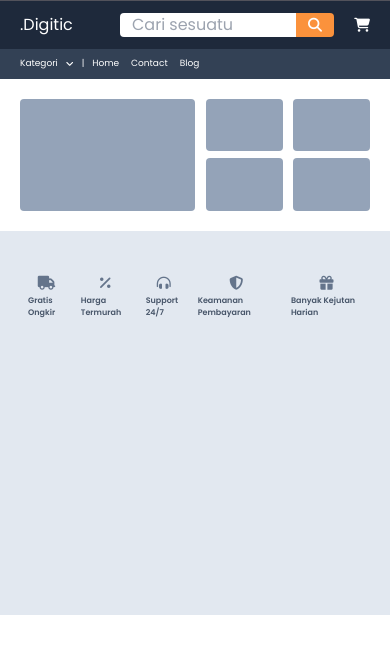
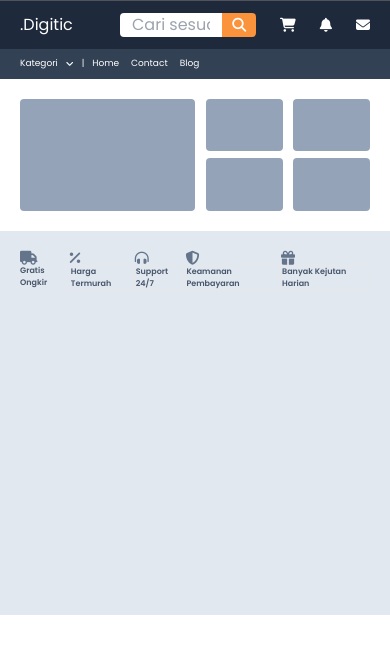
Before and after one commit to Rosamdani/E-Commerce, a website: page index.html in a window 390 px wide. Shown: the part 19-672 px from the top of the page. Drawn offline with Linux system fonts and the light colour scheme.

Commit message:
Fix responsive

```diff
--- a/index.html
+++ b/index.html
@@ -61,7 +61,7 @@
       </div>
 
       <!-- Pencarian -->
-      <div class="kanan flex space-x-5 max-h-fit w-[250px] md:w-[400px] items-center">
+      <div class="kanan flex space-x-6 max-h-fit w-[250px] md:w-[400px] items-center">
         <div class="search-box flex items-center rounded overflow-hidden w-full max-h-fit">
           <input type="text" class="outline-none input border-none text-black px-3 py-1 h-6 md:h-10 w-[100%]"
             placeholder="Cari sesuatu">
@@ -71,6 +71,14 @@
         <a href class="chart py-2 relative">
           <!-- <div class="absolute -top-2 -right-3 px-[9px] py-[1px] rounded-full bg-red-500 text-white text-sm">1</div> -->
           <i class="fas fa-shopping-cart text-white text-sm md:text-xl"></i>
+        </a>
+        <a href class="chart py-2 relative">
+          <!-- <div class="absolute -top-2 -right-3 px-[9px] py-[1px] rounded-full bg-red-500 text-white text-sm">1</div> -->
+          <i class="fa-solid fa-bell text-white text-sm md:text-xl"></i>
+        </a>
+        <a href class="chart py-2 relative">
+          <!-- <div class="absolute -top-2 -right-3 px-[9px] py-[1px] rounded-full bg-red-500 text-white text-sm">1</div> -->
+          <i class="fa-solid fa-envelope text-white text-sm md:text-xl"></i>
         </a>
       </div>
     </div>
@@ -106,44 +114,44 @@
     </div>
   </div>
 
-  <div class="w-full h-96 bg-slate-200 px-5 lg:px-28 py-10">
+  <div class="w-full h-96 bg-slate-200 px-5 lg:px-28 py-5 lg:py-10">
 
     <!-- Promosi fitur -->
     <div class="w-full flex justify-between">
 
       <!-- Konten promosi -->
-      <div class="flex flex-col lg:flex-row space-x-2">
-        <center><i class="fas fa-truck text-slate-500 text-sm lg:text-3xl"></i></center>
-        <div class="detail flex flex-col justify-center">
-          <p class="text-[8px] lg:text-xl font-semibold text-slate-600">Gratis Ongkir</p>
+      <div class="flex flex-col lg:flex-row lg:space-x-2">
+        <i class="fa-solid fa-truck text-slate-500 text-sm md:text-3xl"></i>
+        <div class="detail flex flex-col">
+          <p class="text-[8px] md:text-xl font-semibold text-slate-600">Gratis Ongkir</p>
           <p class="lg:text-sm text-slate-400 hidden lg:block">Semua produk dibawah 100K</p>
         </div>
       </div>
-      <div class="flex flex-col lg:flex-row space-x-2">
-        <center><i class="fa -solid fa-percent text-slate-500 text-sm lg:text-3xl"></i></center>
-        <div class="detail flex flex-col justify-center">
-          <p class="text-[8px] lg:text-xl font-semibold text-slate-600">Harga Termurah</p>
+      <div class="flex flex-col lg:flex-row lg:space-x-2">
+        <i class="fa-solid fa-percent text-slate-500 text-sm md:text-3xl"></i>
+        <div class="detail flex flex-col border max-w-fit">
+          <p class="text-[8px] md:text-xl font-semibold text-slate-600">Harga Termurah</p>
           <p class="lg:text-sm text-slate-400 hidden lg:block">Semua produk dibawah 100K</p>
         </div>
       </div>
-      <div class="flex flex-col lg:flex-row space-x-2">
-        <center><i class="fa-solid fa-headphones-simple text-slate-500 text-sm lg:text-3xl"></i></center>
-        <div class="detail flex flex-col justify-center">
-          <p class="text-[8px] lg:text-xl font-semibold text-slate-600">Support 24/7</p>
+      <div class="flex flex-col lg:flex-row lg:space-x-2">
+        <i class="fa-solid fa-headphones-simple text-slate-500 text-sm md:text-3xl"></i>
+        <div class="detail flex flex-col border max-w-fit">
+          <p class="text-[8px] md:text-xl font-semibold text-slate-600">Support 24/7</p>
           <p class="lg:text-sm text-slate-400 hidden lg:block">Semua produk dibawah 100K</p>
         </div>
       </div>
-      <div class="flex flex-col lg:flex-row space-x-2">
-        <center><i class="fa-solid fa-shield-halved text-slate-500 text-sm lg:text-3xl"></i></center>
-        <div class="detail flex flex-col justify-center">
-          <p class="text-[8px] lg:text-xl font-semibold text-slate-600">Keamanan Pembayaran</p>
+      <div class="flex flex-col lg:flex-row lg:space-x-2">
+        <i class="fa-solid fa-shield-halved text-slate-500 text-sm md:text-3xl"></i>
+        <div class="detail flex flex-col border max-w-fit">
+          <p class="text-[8px] md:text-xl font-semibold text-slate-600">Keamanan Pembayaran</p>
           <p class="lg:text-sm text-slate-400 hidden lg:block">Semua produk dibawah 100K</p>
         </div>
       </div>
-      <div class="flex flex-col lg:flex-row space-x-2">
-        <center><i class="fa-solid fa-gift text-slate-500 text-sm lg:text-3xl"></i></center>
-        <div class="detail flex flex-col justify-center">
-          <p class="text-[8px] lg:text-xl font-semibold text-slate-600">Banyak Kejutan Harian</p>
+      <div class="flex flex-col lg:flex-row lg:space-x-2">
+        <i class="fa-solid fa-gift text-slate-500 text-sm md:text-3xl"></i>
+        <div class="detail flex flex-col border max-w-fit">
+          <p class="text-[8px] md:text-xl font-semibold text-slate-600">Banyak Kejutan Harian</p>
           <p class="lg:text-sm text-slate-400 hidden lg:block">Semua produk dibawah 100K</p>
         </div>
       </div>
```
Also changed, not shown: dist/output.css.
